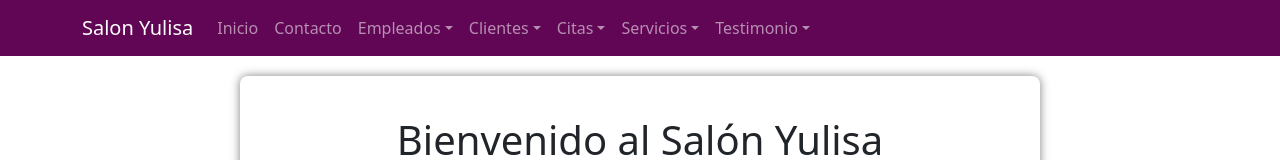
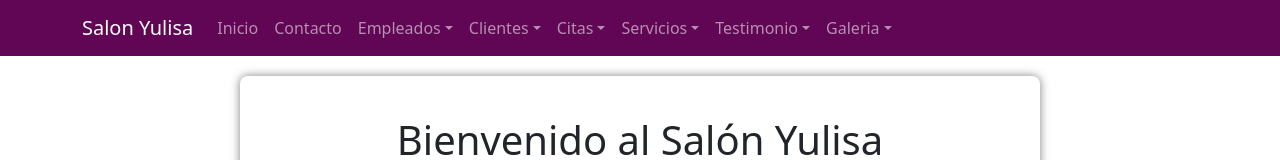
Before and after one commit to Oneyker21/Web_Salon_Yulisa, a React (Create React App) app in the folder daniela-frontend/: page / in a window 1280 px wide. Shown: the top 160 px of the page. Built offline with nearby package versions, Linux system fonts and the light colour scheme.

Commit message:
header a galeria listo.

```diff
--- a/daniela-frontend/src/App.js
+++ b/daniela-frontend/src/App.js
@@ -12,6 +12,7 @@ import Cliente from './pages/Cliente';
 import VerCliente from './pages/ClienteList';
 import TestimonioList from './pages/TestimonioList';
 import Testimonio from './pages/Testimonio';
+import Galeria from './pages/Galeria';
 
 
 function App() {
@@ -30,6 +31,7 @@ function App() {
         <Route path="/serviciolist" element={<ServicioList />} />
         <Route path="/testimoniolist" element={<TestimonioList />} />
         <Route path="/testimonio" element={<Testimonio />} />
+        <Route path="/galeria" element={<Galeria />} />
       </Routes>
     </Router>
   );
--- a/daniela-frontend/src/components/Header.js
+++ b/daniela-frontend/src/components/Header.js
@@ -77,6 +77,16 @@ function Header() {
                 <NavDropdown.Divider />
                 <NavDropdown.Item>
                   <Link to="/testimoniolist" className="link-unstyled">Testimonios</Link>
+                </NavDropdown.Item>
+              </NavDropdown>
+
+              <NavDropdown title="Galeria" id="Galeria">
+                <NavDropdown.Item>
+                  <Link to="/galeria" className="link-unstyled">Insertar Imagen</Link>
+                </NavDropdown.Item>
+                <NavDropdown.Divider />
+                <NavDropdown.Item>
+                  <Link to="/testimoniolist" className="link-unstyled">Galeria</Link>
                 </NavDropdown.Item>
               </NavDropdown>
 
```
